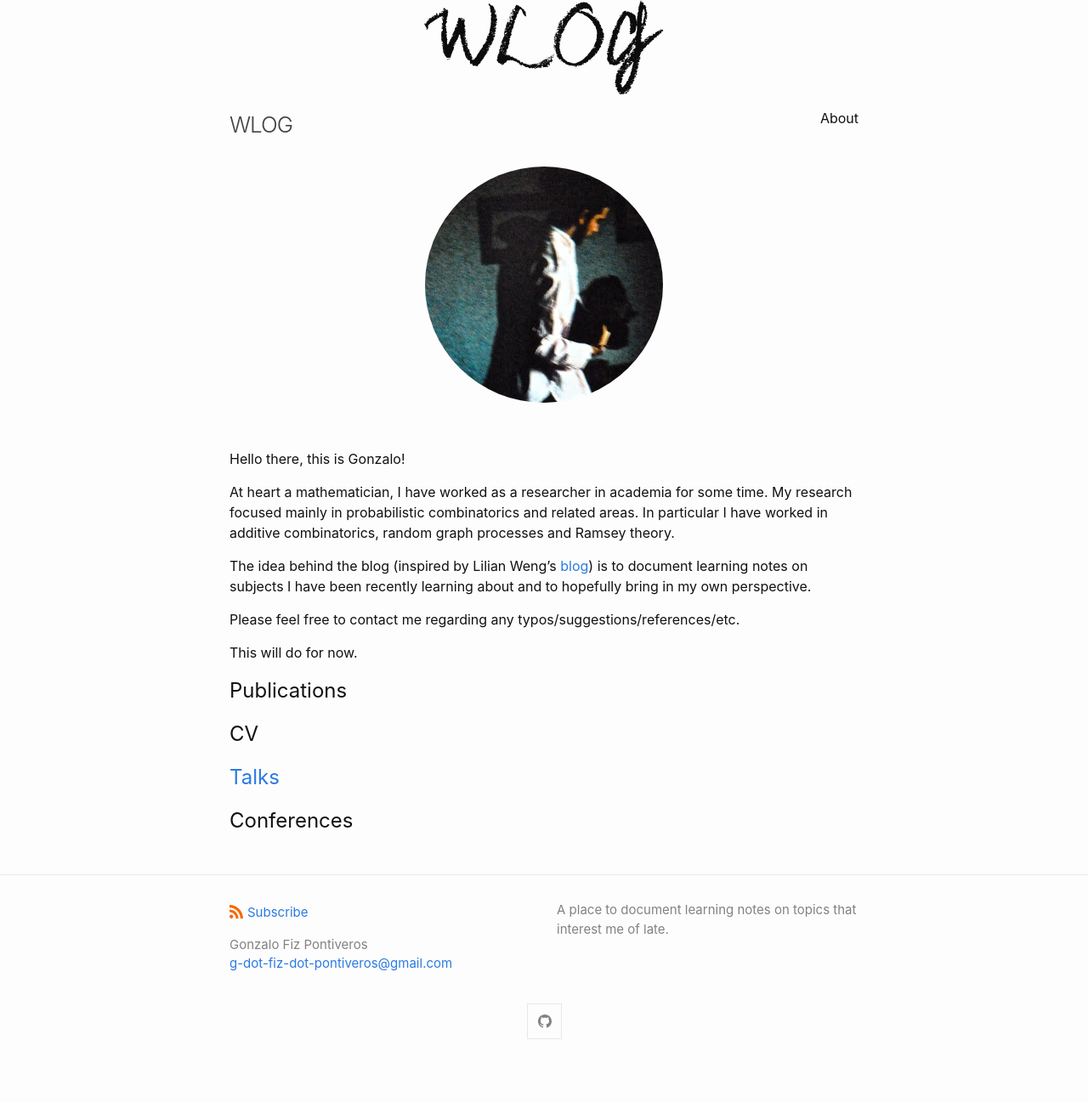
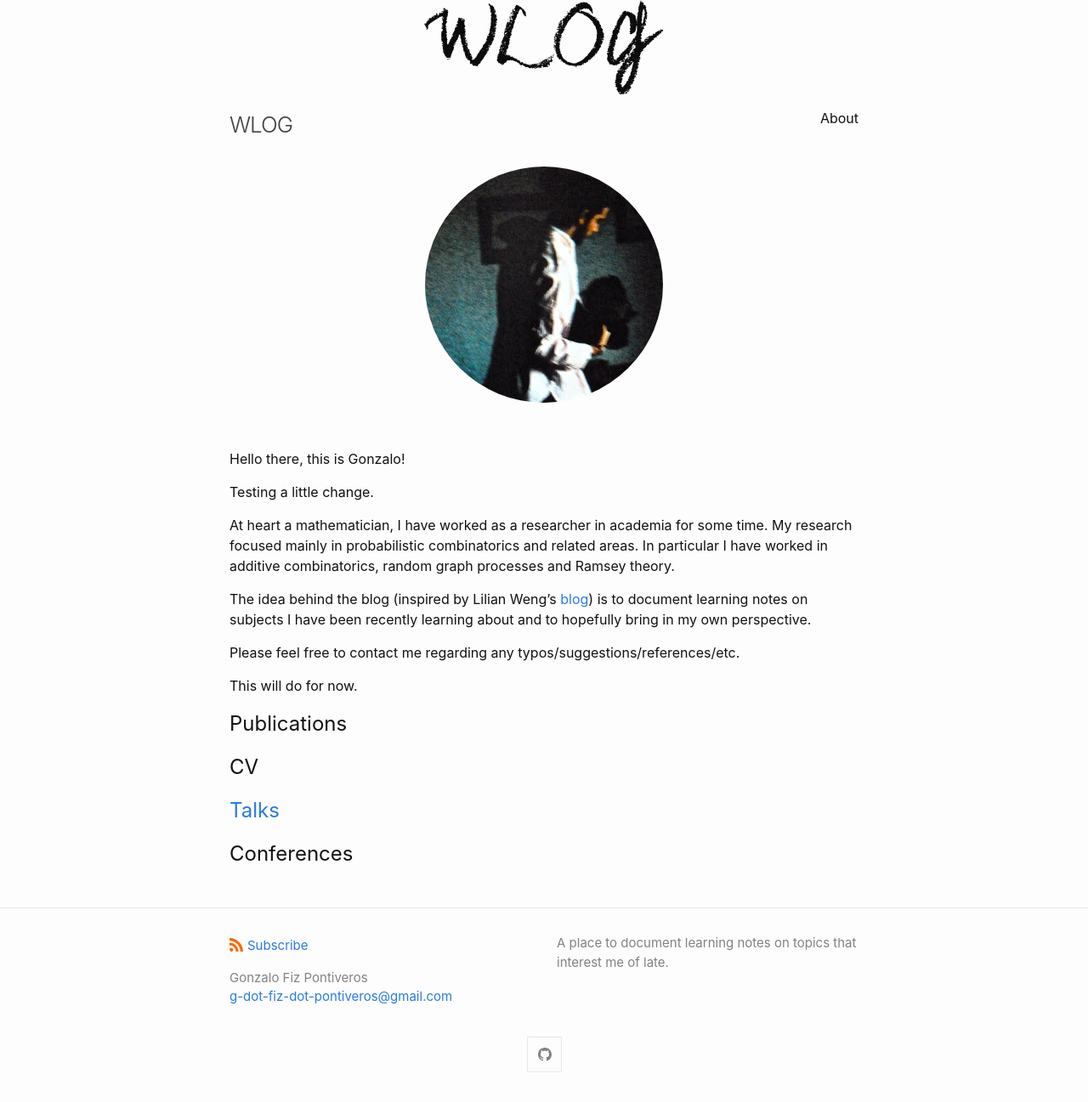
Before and after one commit to GFiz/GFiz.github.io, a Jekyll site: the page built from about.md, in a window 1280 px wide. Shown: the whole page at 85% size. Built offline with Jekyll 4.4.1, drawn with Linux system fonts in a browser that asks for light colours; before the commit the page ends 1258 px from its top, so only the background shows below that.

Commit message:
some testing

```diff
--- a/about.md
+++ b/about.md
@@ -11,6 +11,8 @@ permalink: /about/
 <br/>
 
 Hello there, this is Gonzalo!
+
+Testing a little change.
 
 At heart a mathematician, I have worked as a researcher in academia for some time. My research focused mainly in probabilistic combinatorics and related areas. In particular I have worked in additive combinatorics, random graph processes and Ramsey theory.
 
```
